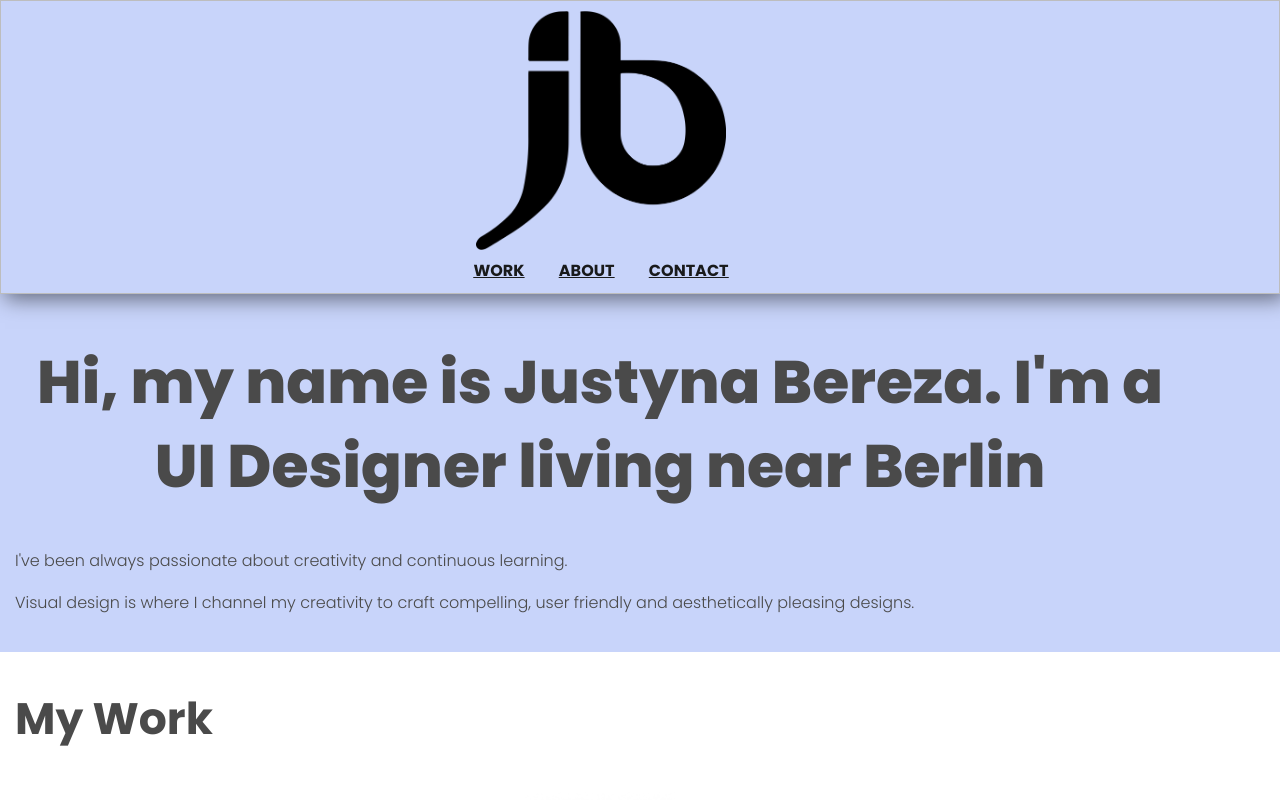
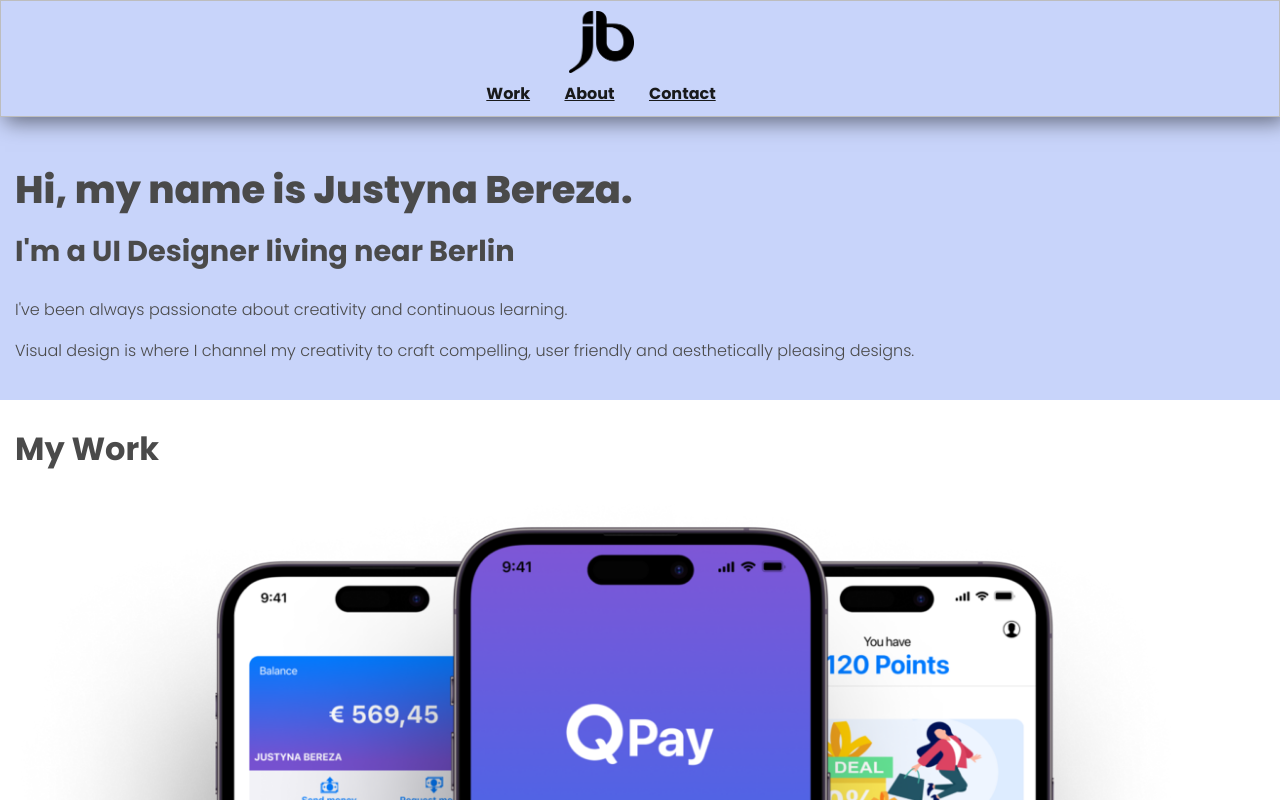
Before and after one commit to Justber79/portfolio, a plain HTML site: page index.html in a window 1280 px wide. Shown: the top 800 px of the page. Drawn offline with Linux system fonts and the light colour scheme.

Commit message:
Added corrections to CSS Layouts

```diff
--- a/css/style.css
+++ b/css/style.css
@@ -23,12 +23,12 @@ h1, h2, h3, h4 {
     line-height: 1.4;
   }
   h1 {
-    font-size: 3.75em;
+    font-size: 2.40em;
     font-weight: 800;
   }
 
   h2 {
-    font-size: 2.75em;
+    font-size: 2.00em;
     font-weight: 700;
   }
 
@@ -76,12 +76,13 @@ h1, h2, h3, h4 {
     border-radius: 3px;
     border-bottom: 2px solid #969595;
     transition: 0.2s opacity;
-  }
-  .button:hover {
-    opacity: 0.8;
     text-decoration: none;
   }
   .button:visited {
+    opacity: 1.00;
+    text-decoration: none;
+  }
+  .button:hover {
     opacity: 0.8;
     text-decoration: none;
   }
@@ -100,26 +101,30 @@ h1, h2, h3, h4 {
     text-transform: uppercase;
     border: 2px solid #6daee7;
   }
+  .button.contact:visited {
+    background-color: #C6D5DE;
+    color:#6daee7;
+  }
   .button.contact:hover {
     background-color: #C6D5DE;
     color:#757474;
   }
+  .button.contact:focus {
+    background-color: #C6D5DE;
+    color:#757474;
+}
+  .button.contact:active {
+    background-color: #C6D5DE;
+    color:#939395;
+}
   header {
     background-color:#c8d4fa;
     text-align: center;
     padding: 10px 0;
-
-    .css-box-shadow
-        /*start ------------*/
-        width: [object Object]px;
-        height: [object Object]px;
-        background-color:#c8d4fa;
-        border: solid #BDBDBD 1px;
-        box-shadow: 5px 5px 20px rgba(0, 0, 0, 0.5)  ;
-        -webkit-box-shadow: 5px 5px 20px rgba(0, 0, 0, 0.5)  ;
-        -moz-box-shadow: 5px 5px 20px rgba(0, 0, 0, 0.5)  ;
-        position: fixed;
-        width: 100%;
+    border: solid #BDBDBD 1px;
+    box-shadow: 5px 5px 20px rgba(0, 0, 0, 0.5);
+    position: fixed;
+    width: 100%;
     }
 
   /* Layout styling */
@@ -140,7 +145,7 @@ h1, h2, h3, h4 {
   }
 
   .logo {
-    max-width: 250px;
+    max-width: 65px;
   }
   nav > ul {
     list-style-type: none;
@@ -149,12 +154,10 @@ h1, h2, h3, h4 {
   }
   nav > ul > li {
     display: inline-block;
-    width: auto;
-    text-decoration: underline;
   }
   nav > ul > li > a {
     padding: 0 15px;
-    text-transform: uppercase;
+    text-transform: none;
     font-weight: 700;
     color: #191a1b;
   }
@@ -163,11 +166,9 @@ h1, h2, h3, h4 {
   }
 nav > ul > li > a:hover {
     color: #8ea6e3;
-    text-decoration: underline;
 }
 nav > ul > li > a:focus {
     color: #8ea6e3;
-    text-decoration: underline;
 }
 nav > ul > li > a:active {
     color: #939395;
@@ -179,7 +180,19 @@ nav > ul > li > a:active {
     padding: 20px 0;
     display: inline-block;
     width: 100%;
+}
+#hero h1 > span {
+    display: block;
+    font-size: 75%;
+    margin-top: 0.5em;
+    font-weight: 600;
+}
+  main {
+    padding-top: 116.89px;
   }
-  main {
-    padding-top: 280px;
+  .social-media svg {
+    width: 32px;
   }
+  .social-media a {
+    text-decoration: none;
+  }
--- a/index.html
+++ b/index.html
@@ -39,7 +39,7 @@
     <main>
         <div id="hero">
             <div class="container">
-                <h1 class="center">Hi, my name is Justyna Bereza. <span>I'm a UI Designer living near Berlin</span></h1>
+                <h1>Hi, my name is Justyna Bereza. <span>I'm a UI Designer living near Berlin</span></h1>
                 <p>
                     I've been always passionate about creativity and continuous learning.
                 </p>
```
Also changed, not shown: qpay.html (+1 -10 lines).
